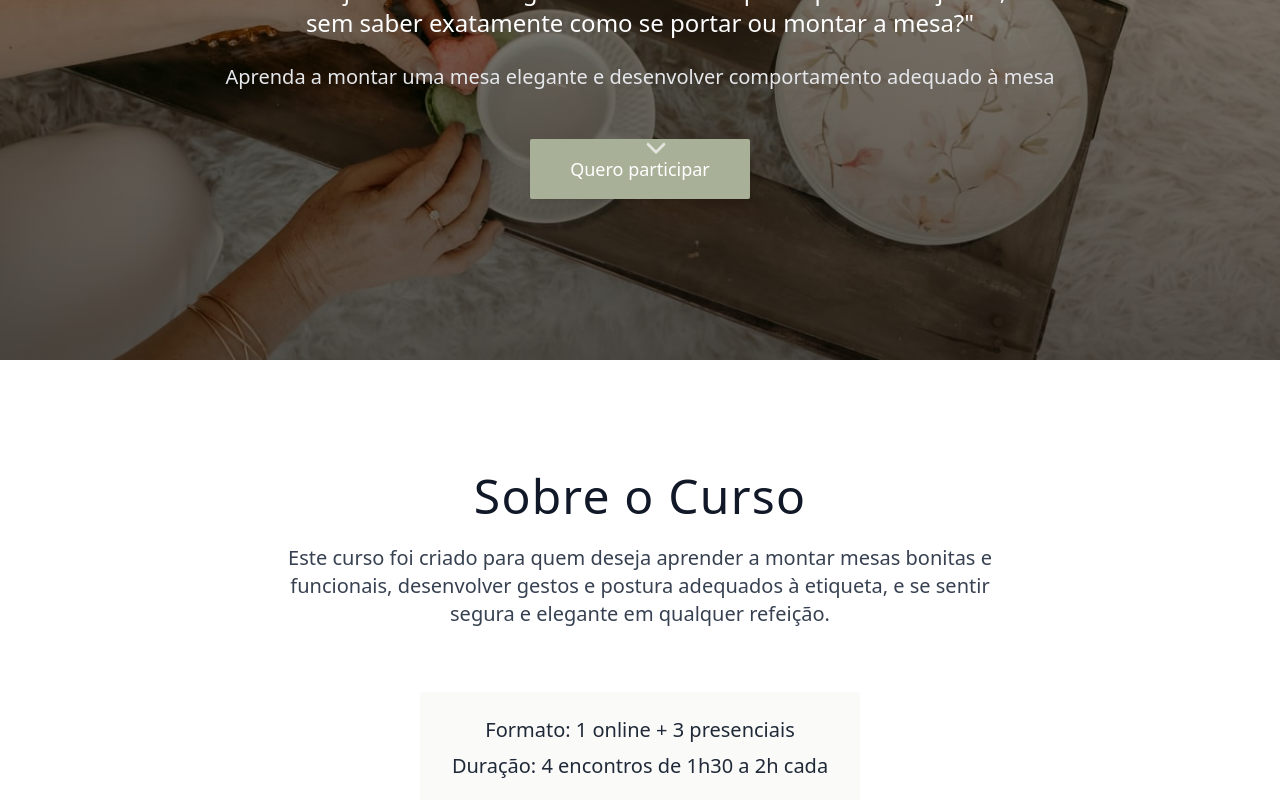
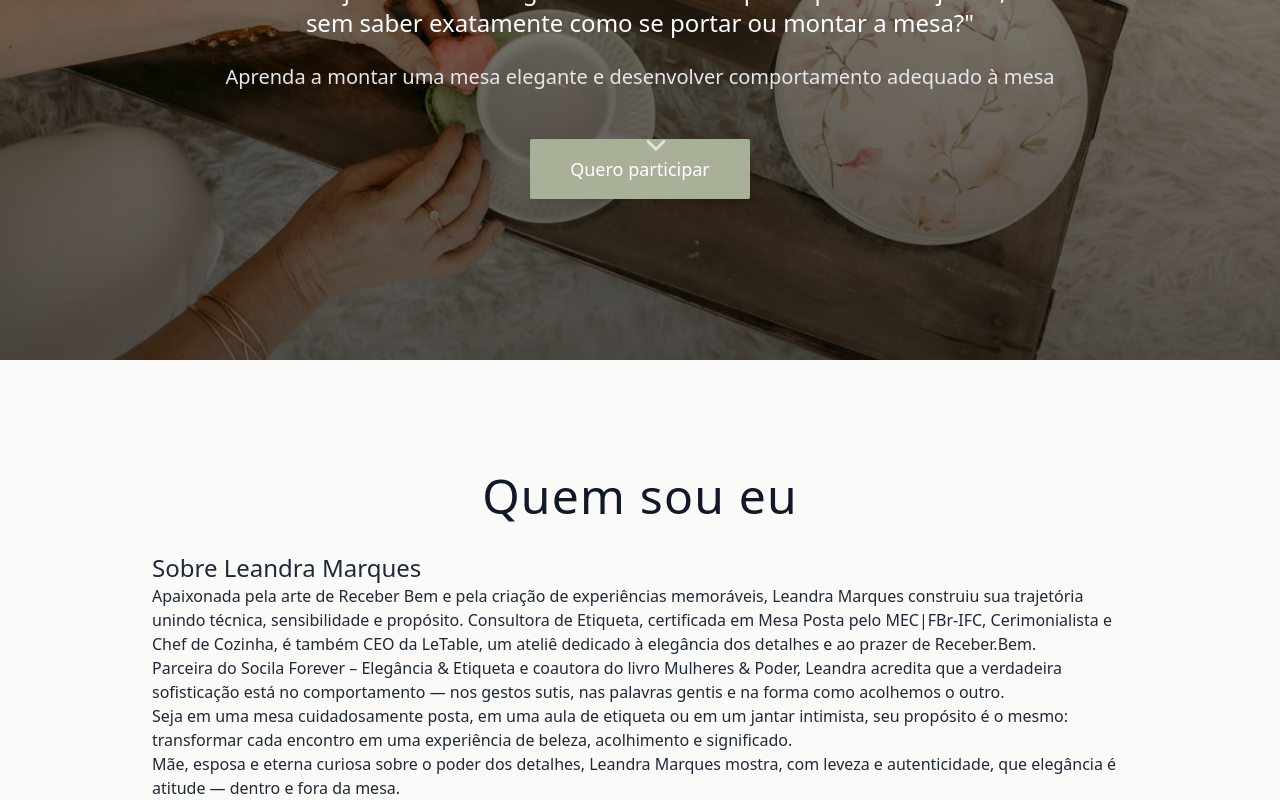
Before and after one commit to kainamf/entre-loucas-e-gestos, a React (Vite) app: page / in a window 1280 px wide. Shown: the part 440-1240 px from the top of the page. Built offline with nearby package versions, Linux system fonts and the light colour scheme.

Commit message:
feat: Add WhoAmI component to showcase personal background and expertise

```diff
--- a/src/App.tsx
+++ b/src/App.tsx
@@ -1,5 +1,6 @@
 import { useState } from 'react';
 import Hero from './components/Hero';
+import WhoAmI from './components/WhoAmI';
 import About from './components/About';
 import ForWho from './components/ForWho';
 import CTA from './components/CTA';
@@ -11,8 +12,9 @@ function App() {
 
   return (
     <div className="min-h-screen bg-white">
-      <Hero onCTAClick={() => setIsModalOpen(true)} />
-      <About />
+  <Hero onCTAClick={() => setIsModalOpen(true)} />
+  <WhoAmI />
+  <About />
       <ForWho />
       <CTA onCTAClick={() => setIsModalOpen(true)} />
       <Footer />
--- /dev/null
+++ b/src/components/WhoAmI.tsx
@@ -0,0 +1,41 @@
+import React from 'react';
+
+export default function WhoAmI() {
+  return (
+    <section className="py-20 md:py-28 bg-stone-50">
+      <div className="max-w-5xl mx-auto px-6">
+        <div className="text-center mb-8">
+          <h2 className="text-4xl md:text-5xl font-light text-gray-900 mb-4 tracking-wide">Quem sou eu</h2>
+        </div>
+
+        <div className="prose prose-lg mx-auto text-gray-800">
+          <h3 className="text-2xl font-normal">Sobre Leandra Marques</h3>
+          <p>
+            Apaixonada pela arte de Receber Bem e pela criação de experiências memoráveis, Leandra
+            Marques construiu sua trajetória unindo técnica, sensibilidade e propósito. Consultora de
+            Etiqueta, certificada em Mesa Posta pelo MEC|FBr-IFC, Cerimonialista e Chef de Cozinha, é
+            também CEO da LeTable, um ateliê dedicado à elegância dos detalhes e ao prazer de
+            Receber.Bem.
+          </p>
+
+          <p>
+            Parceira do Socila Forever – Elegância & Etiqueta e coautora do livro Mulheres & Poder,
+            Leandra acredita que a verdadeira sofisticação está no comportamento — nos gestos sutis,
+            nas palavras gentis e na forma como acolhemos o outro.
+          </p>
+
+          <p>
+            Seja em uma mesa cuidadosamente posta, em uma aula de etiqueta ou em um jantar
+            intimista, seu propósito é o mesmo: transformar cada encontro em uma experiência de
+            beleza, acolhimento e significado.
+          </p>
+
+          <p>
+            Mãe, esposa e eterna curiosa sobre o poder dos detalhes, Leandra Marques mostra, com
+            leveza e autenticidade, que elegância é atitude — dentro e fora da mesa.
+          </p>
+        </div>
+      </div>
+    </section>
+  );
+}
```
